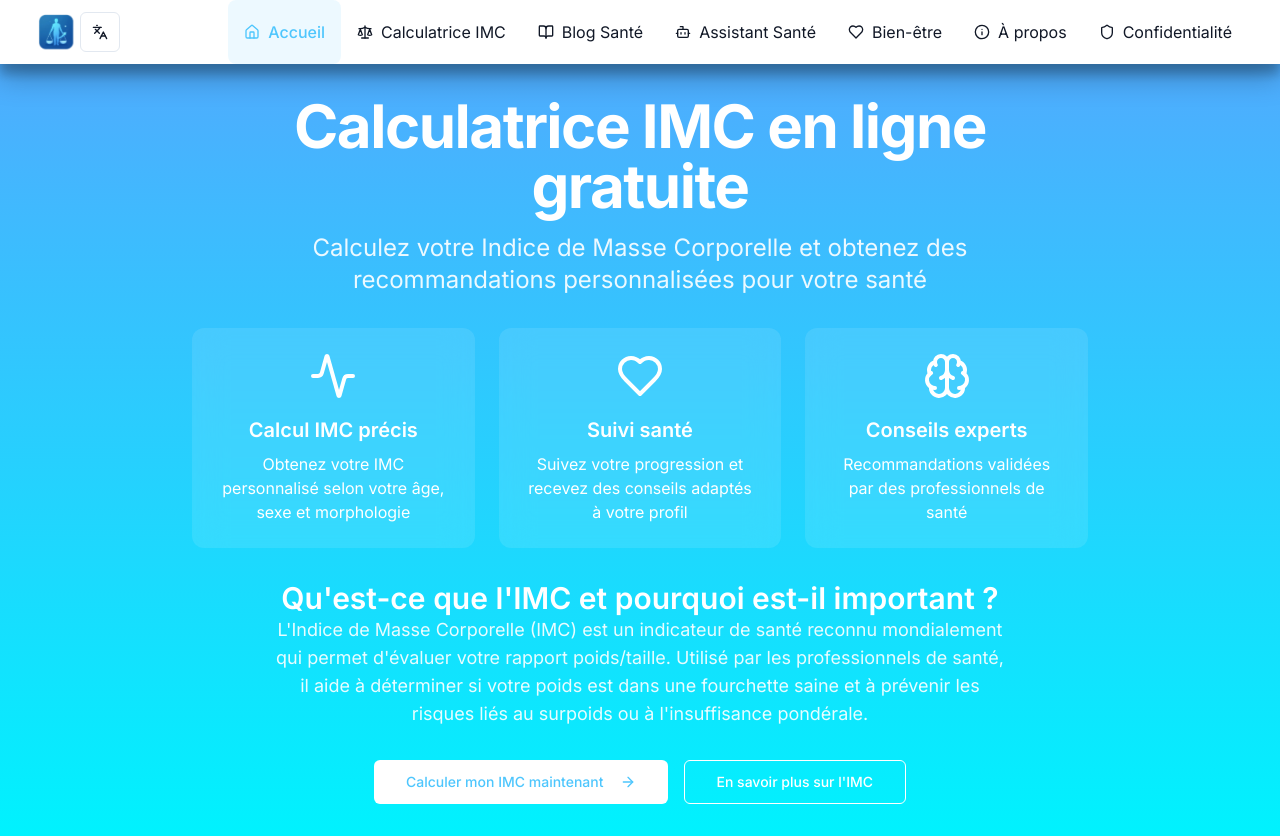
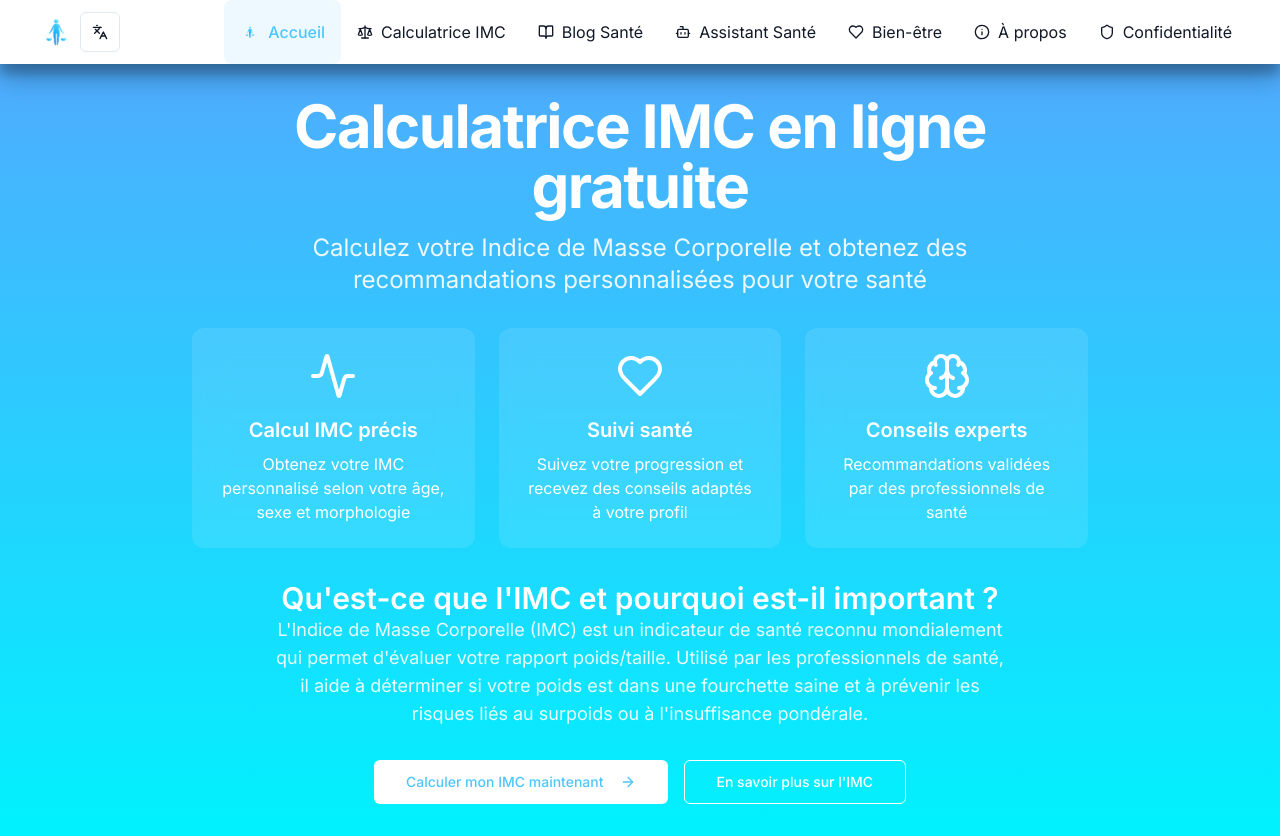
Before and after one commit to Modoufinance/healthyimc, a React (Vite) app: page / in a window 1280 px wide. Built offline with nearby package versions, Linux system fonts and the light colour scheme.

Commit message:
Update icon usage in components
Replaced the existing icon with the specified new icon across relevant components in the project.
[skip gpt_engineer]

```diff
--- a/src/components/Navigation.tsx
+++ b/src/components/Navigation.tsx
@@ -1,5 +1,5 @@
 import { Link, useLocation } from "react-router-dom";
-import { Home, Scale, Bot, Info, Shield, Heart, BookOpen } from "lucide-react";
+import { Scale, Bot, Info, Shield, Heart, BookOpen } from "lucide-react";
 import { cn } from "@/lib/utils";
 import LanguageSelector from "./LanguageSelector";
 import { useLanguage } from "@/contexts/LanguageContext";
@@ -9,7 +9,15 @@ const Navigation = () => {
   const { t } = useLanguage();
 
   const links = [
-    { to: "/", label: "Accueil", icon: <Home className="w-4 h-4" /> },
+    {
+      to: "/",
+      label: "Accueil",
+      icon: <img
+        src="/lovable-uploads/4165eeff-6bfe-4e43-95b6-59e8e317f02f.png"
+        alt="Balance Icon"
+        className="w-5 h-5"
+      />
+    },
     { to: "/calculator", label: "Calculatrice IMC", icon: <Scale className="w-4 h-4" /> },
     { to: "/blog", label: "Blog Santé", icon: <BookOpen className="w-4 h-4" /> },
     { to: "/ai-health", label: "Assistant Santé", icon: <Bot className="w-4 h-4" /> },
@@ -25,7 +33,7 @@ const Navigation = () => {
           <div className="flex justify-between items-center h-16 sm:h-auto">
             <Link to="/" className="flex items-center gap-2 animate-slide-in">
               <img
-                src="/lovable-uploads/5db5bbb5-92ee-48c8-b8d3-150d9d289649.png"
+                src="/lovable-uploads/4165eeff-6bfe-4e43-95b6-59e8e317f02f.png"
                 alt="HealthyIMC Logo"
                 className="h-12 w-auto transition-transform duration-300 hover:scale-105"
               />
```
Also changed, not shown: public/lovable-uploads/4165eeff-6bfe-4e43-95b6-59e8e317f02f.png (added).
